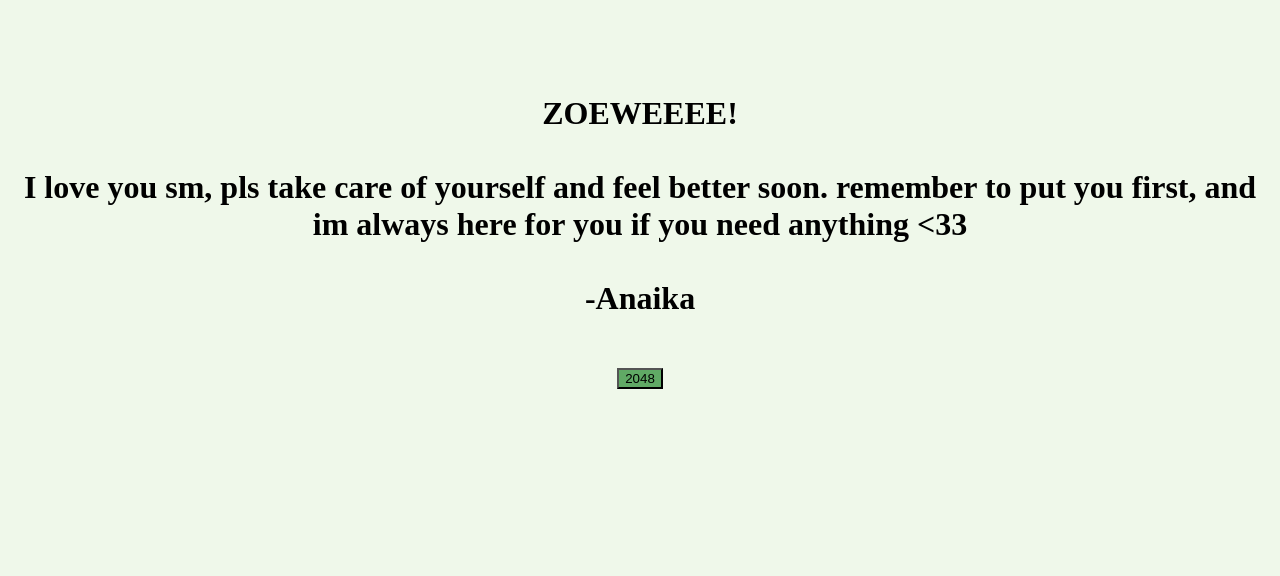
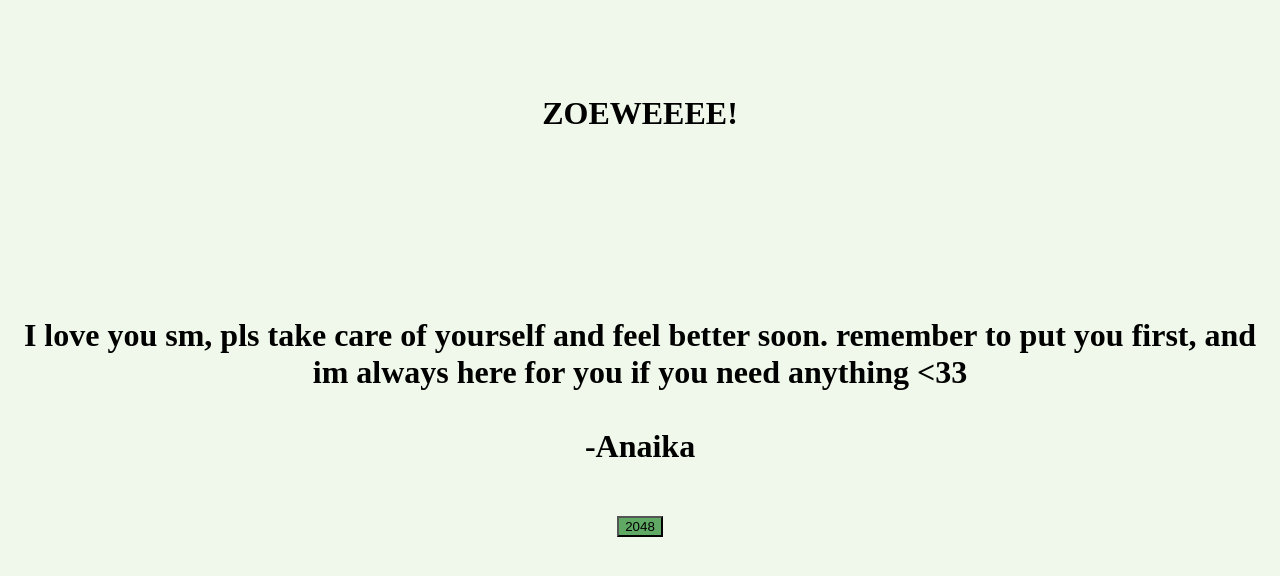
Before and after one commit to AnaikaW/zoe, a plain HTML site: page index.html in a window 1280 px wide. Drawn offline with Linux system fonts and the light colour scheme.

Commit message:
Update index.html

```diff
--- a/index.html
+++ b/index.html
@@ -11,7 +11,7 @@
 </head>
 
 <body>
-	<h1><br><br>ZOEWEEEE! <br><br>  I love you sm, pls take care of yourself and feel better soon. remember to put you first, and im always here for you if you need anything <33
+	<h1><br><br>ZOEWEEEE! <br><br> <br><br> <br><br>  I love you sm, pls take care of yourself and feel better soon. remember to put you first, and im always here for you if you need anything <33
         <br><br>-Anaika <br><br><a href="https://anaikaw.github.io/zoe2048/"><button style="background-color: #60A965; color: black;"> 2048 </button></a>
 
 </body>
```
